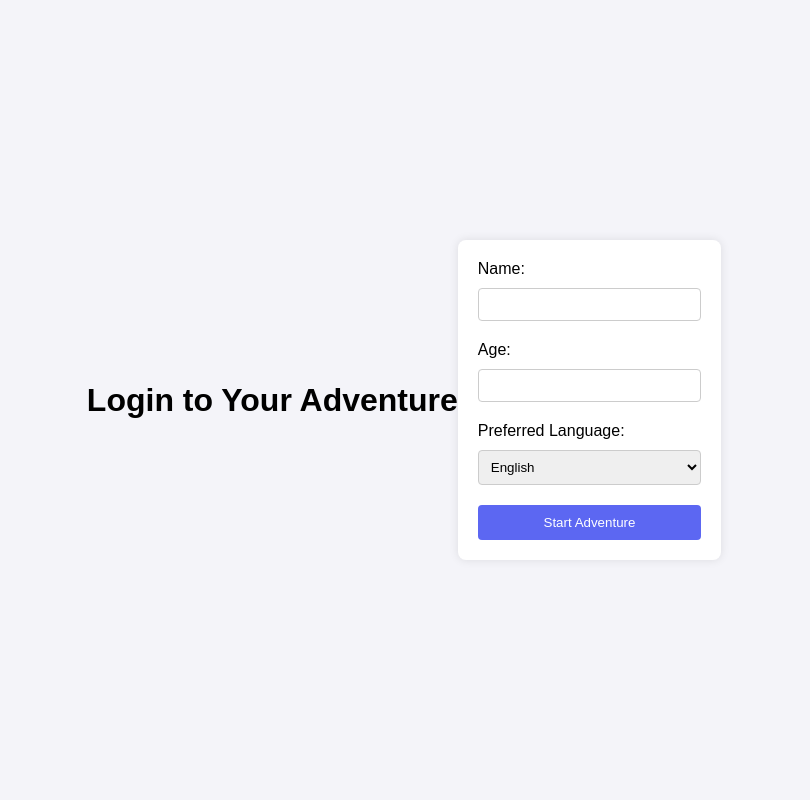
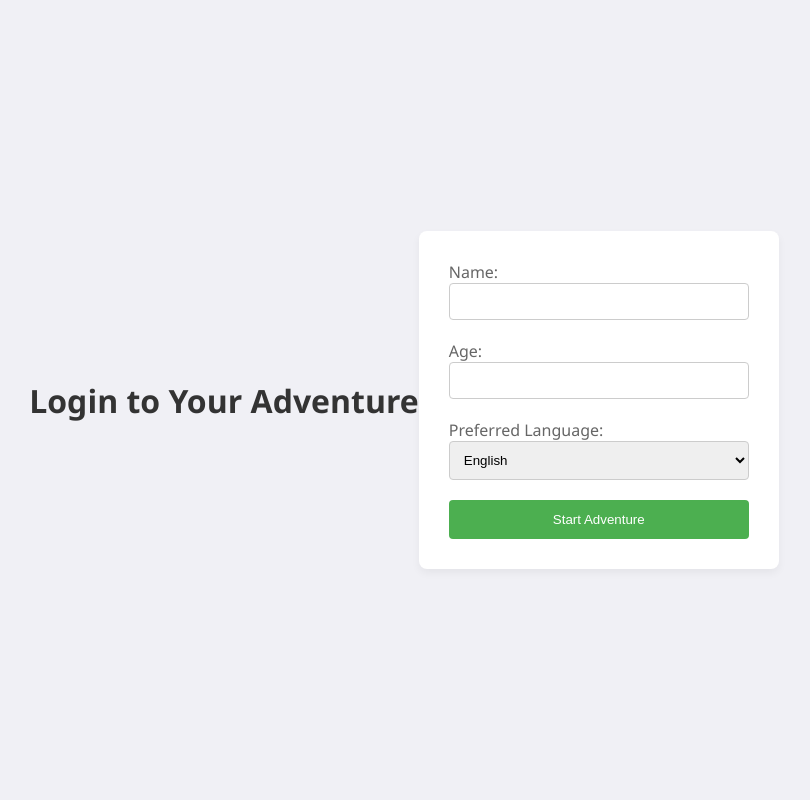
Before and after one commit to haroonj/TreasureHunt, a Flask app: page / in a window 1280 px wide. Shown: the whole page, without its empty margins (236-1046 px from the left). Run offline with Flask 3, Linux system fonts and the light colour scheme.

Commit message:
login page

```diff
--- /dev/null
+++ b/static/style.css
@@ -0,0 +1,53 @@
+/* Base styling */
+body {
+    font-family: 'Segoe UI', Tahoma, Geneva, Verdana, sans-serif;
+    background-color: #f0f0f5;
+    margin: 0;
+    padding: 0;
+    display: flex;
+    justify-content: center;
+    align-items: center;
+    height: 100vh;
+}
+
+h1 {
+    color: #333;
+    text-align: center;
+}
+
+form {
+    background-color: white;
+    padding: 30px;
+    border-radius: 8px;
+    box-shadow: 0 4px 8px rgba(0, 0, 0, 0.05);
+    width: 300px;
+}
+
+label {
+    margin-bottom: 10px;
+    color: #666;
+}
+
+input, select {
+    padding: 10px;
+    margin-bottom: 20px;
+    width: 100%;
+    box-sizing: border-box;
+    border: 1px solid #ccc;
+    border-radius: 4px;
+}
+
+button {
+    background-color: #4CAF50;
+    color: white;
+    padding: 12px;
+    border: none;
+    border-radius: 4px;
+    cursor: pointer;
+    width: 100%;
+    transition: background-color 0.3s ease;
+}
+
+button:hover {
+    background-color: #45a049;
+}
--- a/templates/login.html
+++ b/templates/login.html
@@ -4,48 +4,7 @@
     <meta charset="UTF-8">
     <meta name="viewport" content="width=device-width, initial-scale=1.0">
     <title>Login</title>
-    <style>
-        body {
-            font-family: Arial, sans-serif;
-            background-color: #f4f4f9;
-            margin: 0;
-            padding: 0;
-            display: flex;
-            justify-content: center;
-            align-items: center;
-            height: 100vh;
-        }
-        form {
-            background-color: white;
-            padding: 20px;
-            border-radius: 8px;
-            box-shadow: 0 0 10px rgba(0, 0, 0, 0.1);
-        }
-        label {
-            margin-bottom: 10px;
-            display: block;
-        }
-        input, select {
-            padding: 8px;
-            margin-bottom: 20px;
-            width: 100%;
-            box-sizing: border-box;
-            border: 1px solid #ccc;
-            border-radius: 4px;
-        }
-        button {
-            background-color: #5c67f2;
-            color: white;
-            padding: 10px 20px;
-            border: none;
-            border-radius: 4px;
-            cursor: pointer;
-            width: 100%;
-        }
-        button:hover {
-            background-color: #4a54e1;
-        }
-    </style>
+    <link rel="stylesheet" href="{{ url_for('static', filename='style.css') }}">
 </head>
 <body>
     <h1>Login to Your Adventure</h1>
```
